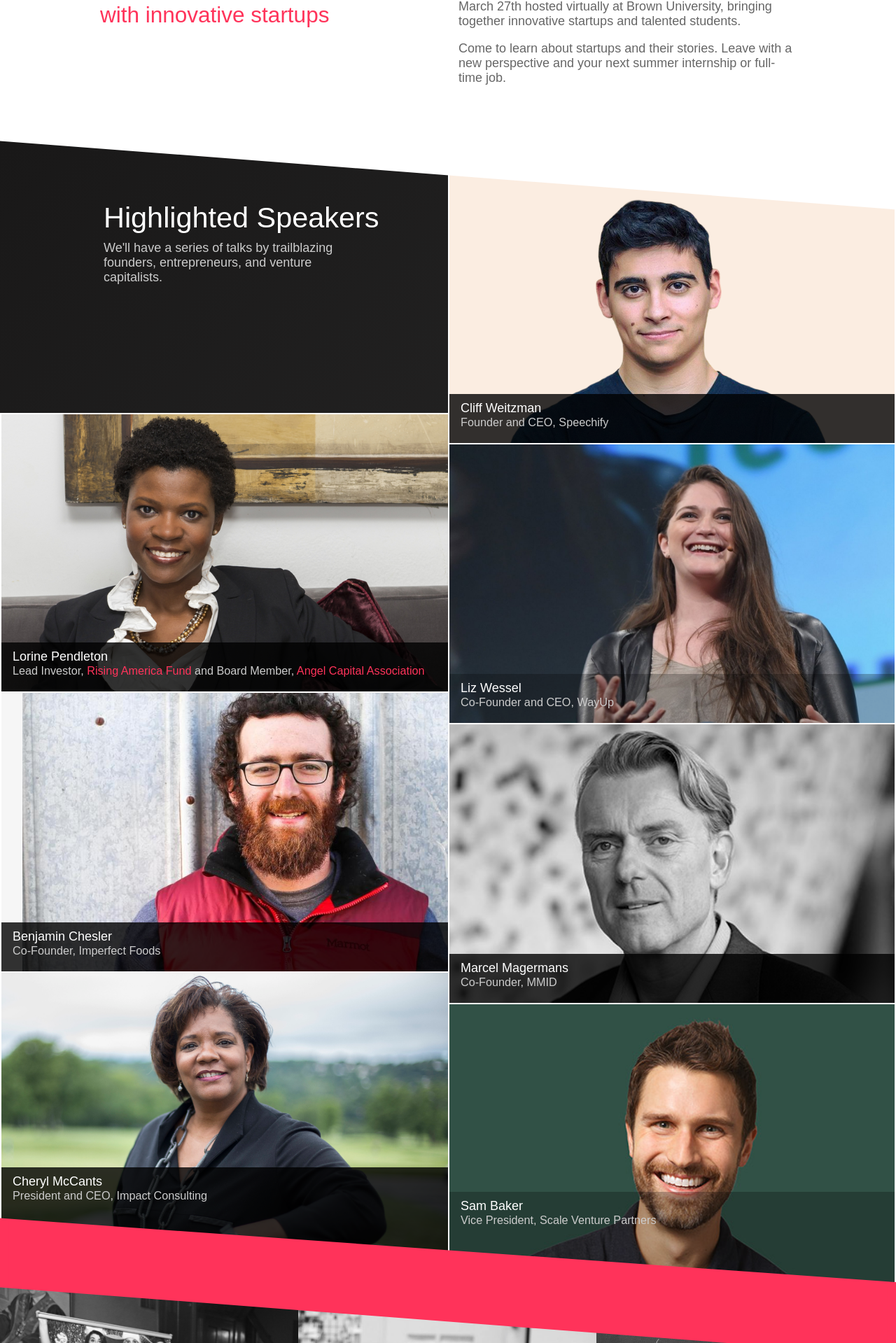
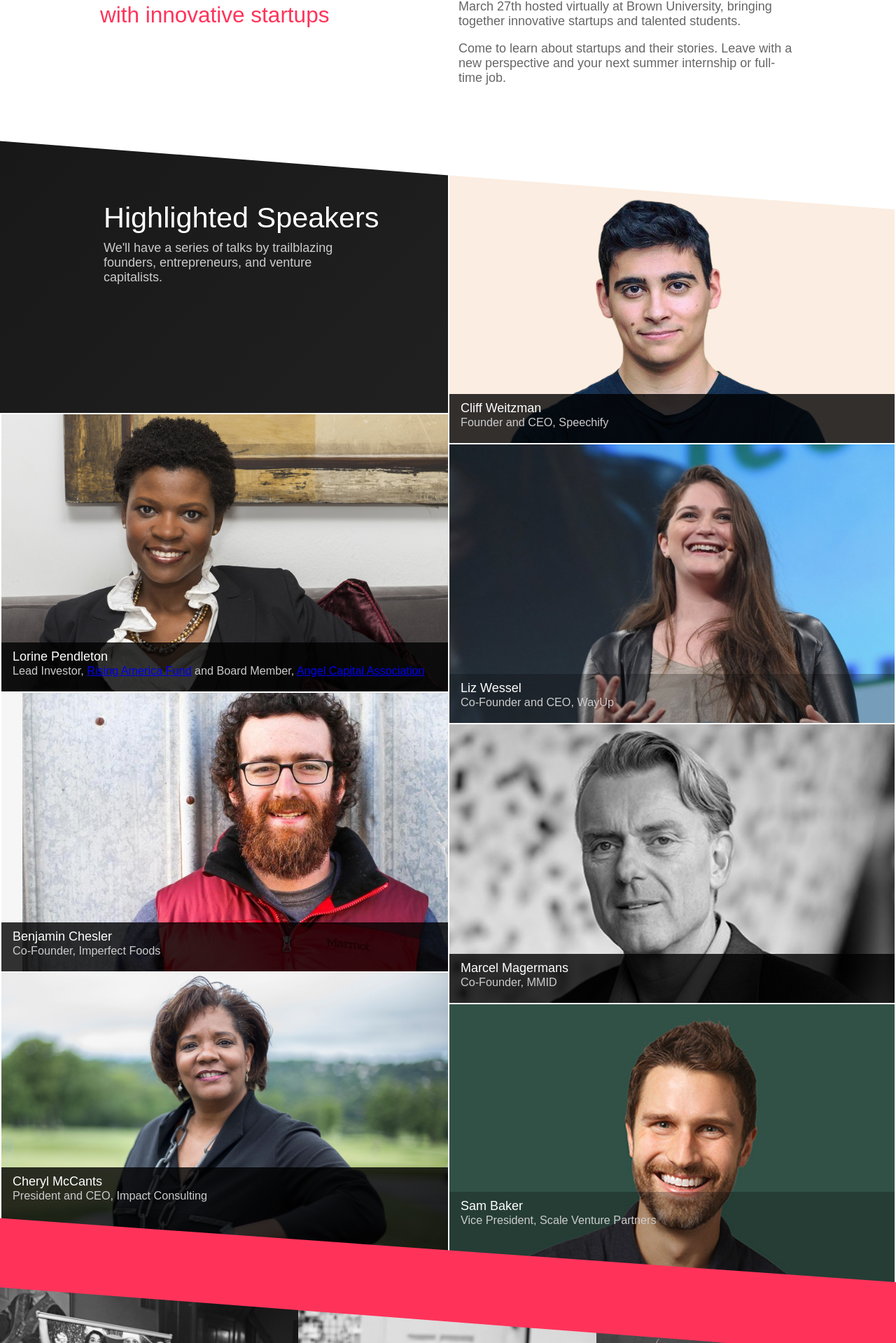
Before and after one commit to startupatbrown/startupatbrown.github.io, a Jekyll site: the page built from index.html, in a window 1280 px wide. Shown: the part 900-2819 px from the top of the page at 70% size. Built offline with Jekyll 4.4.1, drawn with Linux system fonts in a browser that asks for light colours; nearby versions of some CDN libraries; library files that are not in the unit come from our copies.

Commit message:
remove red from links

```diff
--- a/_sass/partials/_typography.scss
+++ b/_sass/partials/_typography.scss
@@ -53,10 +53,10 @@
   color: $grey-light;
 }
 
-a, a:visited {
-  color: $brand-red;
-  text-decoration: none;
-}
+// a, a:visited {
+//   color: $brand-red;
+//   text-decoration: none;
+// }
 
 a:hover {
   text-decoration: underline;
```
